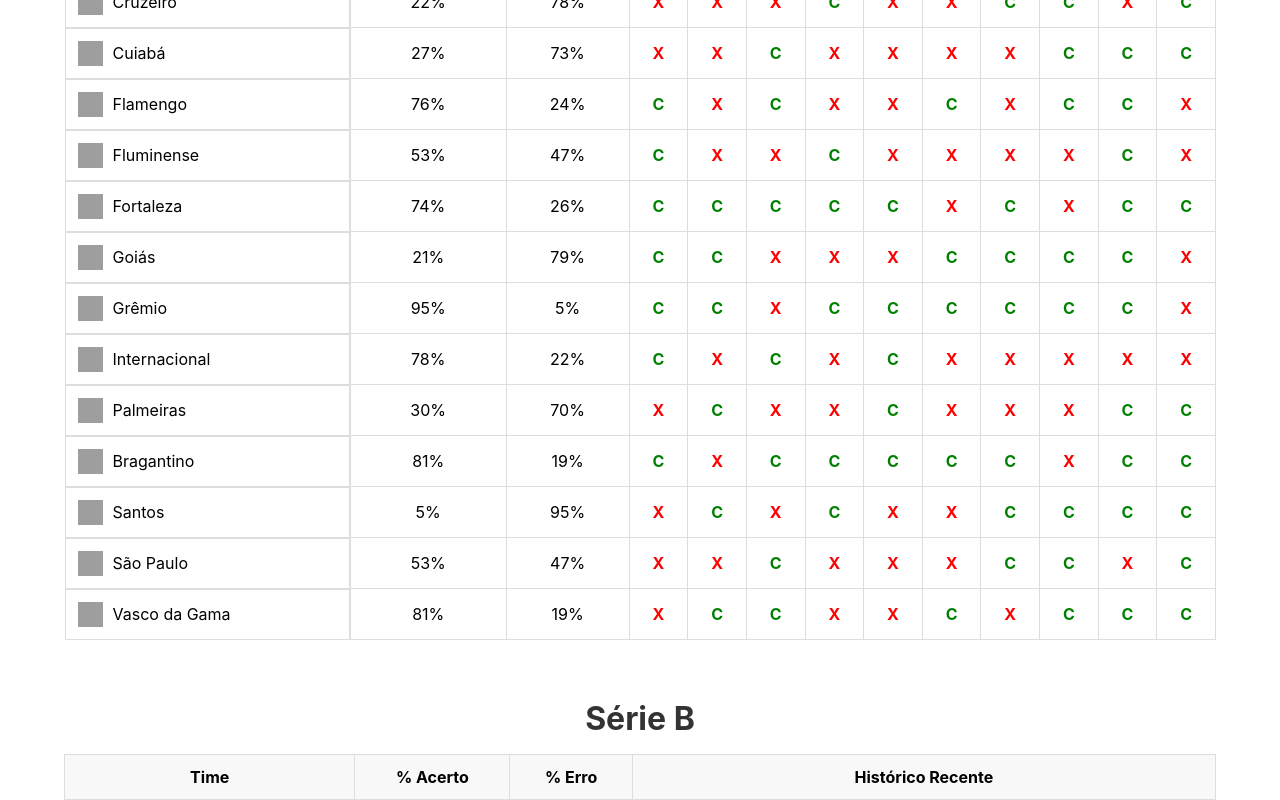
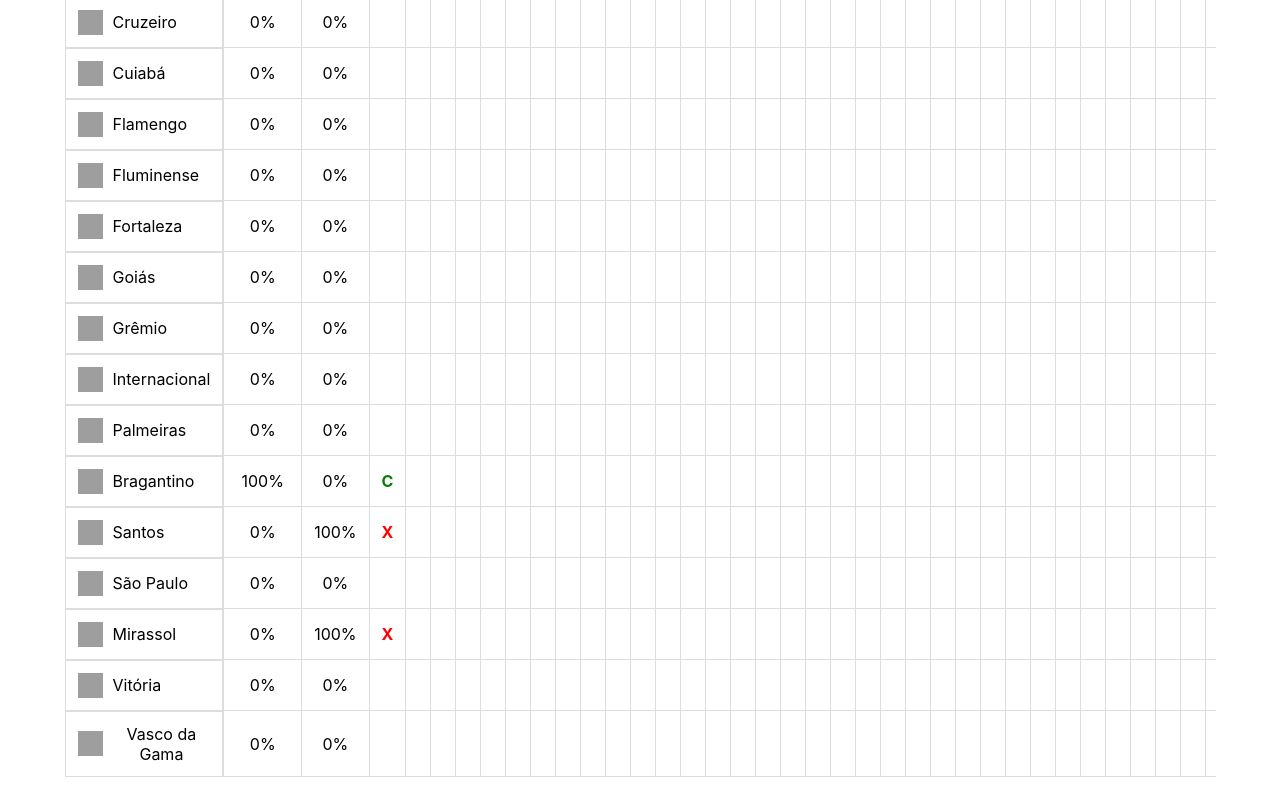
Before and after one commit to 23197681-5/monstersRolodex, a Next.js app: page /statistics.component in a window 1280 px wide. Shown: the part 540-1340 px from the top of the page. Built offline with nearby package versions, Linux system fonts and the light colour scheme; grey boxes are pictures that could not be loaded.

Commit message:
melhorias nas estatisticas e proxios jogos

```diff
--- a/next.config.js
+++ b/next.config.js
@@ -1,6 +1,9 @@
 /** @type {import('next').NextConfig} */
 const nextConfig = {
   reactStrictMode: true,
+  images: {
+    remotePatterns: [new URL('https://s.sde.globo.com/**')],
+  },
 };
 
 module.exports = nextConfig;
--- a/pages/statistics.component.js
+++ b/pages/statistics.component.js
@@ -2,12 +2,30 @@ import Image from 'next/image';
 import styles from './statistics.module.css';
 import { serieA, serieB } from '../src/lib/teams';
 
-const generateRandomStats = () => {
-  const successRate = Math.floor(Math.random() * 101);
-  const errorRate = 100 - successRate;
-  const history = Array.from({ length: 10 }, () =>
-    Math.random() > 0.5 ? 'C' : 'X'
-  );
+const getTeamStats = (teamName) => {
+  // 1. Define o histórico com base no nome do time
+  let history = Array(38).fill('');
+
+  if (teamName === 'Bragantino') {
+    history = ['C', ...Array(37).fill('')]; // Only one 'X'
+  } else if (teamName === 'Santos' || teamName === 'Mirassol') {
+    history = ['X', ...Array(37).fill('')]; // Only one 'X'
+  }
+
+  // 2. Calcula as estatísticas a partir do histórico
+  const successCount = history.filter(result => result === 'C').length;
+  const errorCount = history.filter(result => result === 'X').length;
+  const totalGames = successCount + errorCount;
+
+  let successRate = 0;
+  let errorRate = 0;
+
+  if (totalGames > 0) {
+    successRate = Math.round((successCount / totalGames) * 100);
+    errorRate = 100 - successRate; // Garante que a soma seja sempre 100%
+  }
+
+  // 3. Retorna os dados calculados
   return { successRate, errorRate, history };
 };
 
@@ -20,12 +38,12 @@ const TeamStatsTable = ({ title, teams }) => (
           <th>Time</th>
           <th>% Acerto</th>
           <th>% Erro</th>
-          <th colSpan="10">Histórico Recente</th>
+          <th colSpan="38">Histórico Recente</th>
         </tr>
       </thead>
       <tbody>
         {teams.map((team) => {
-          const { successRate, errorRate, history } = generateRandomStats();
+          const { successRate, errorRate, history } = getTeamStats(team.name);
           return (
             <tr key={team.name}>
               <td className={styles.teamCell}>
```
Also changed, not shown: pages/next-games.component.js (+50 -2 lines), src/lib/teams.js.
